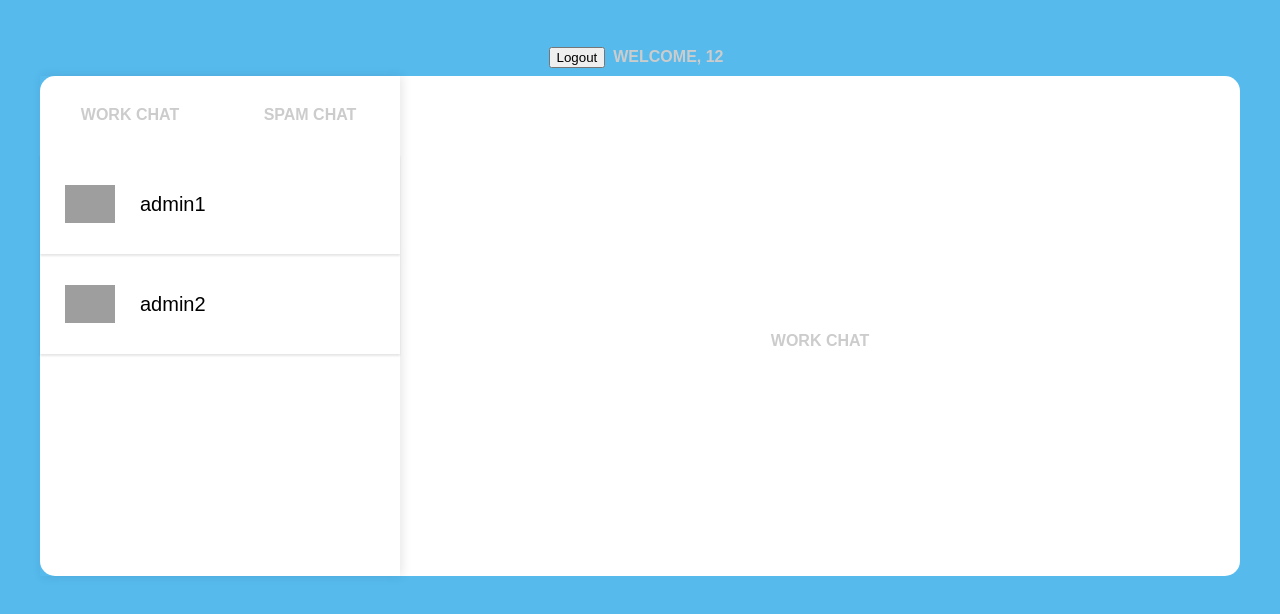
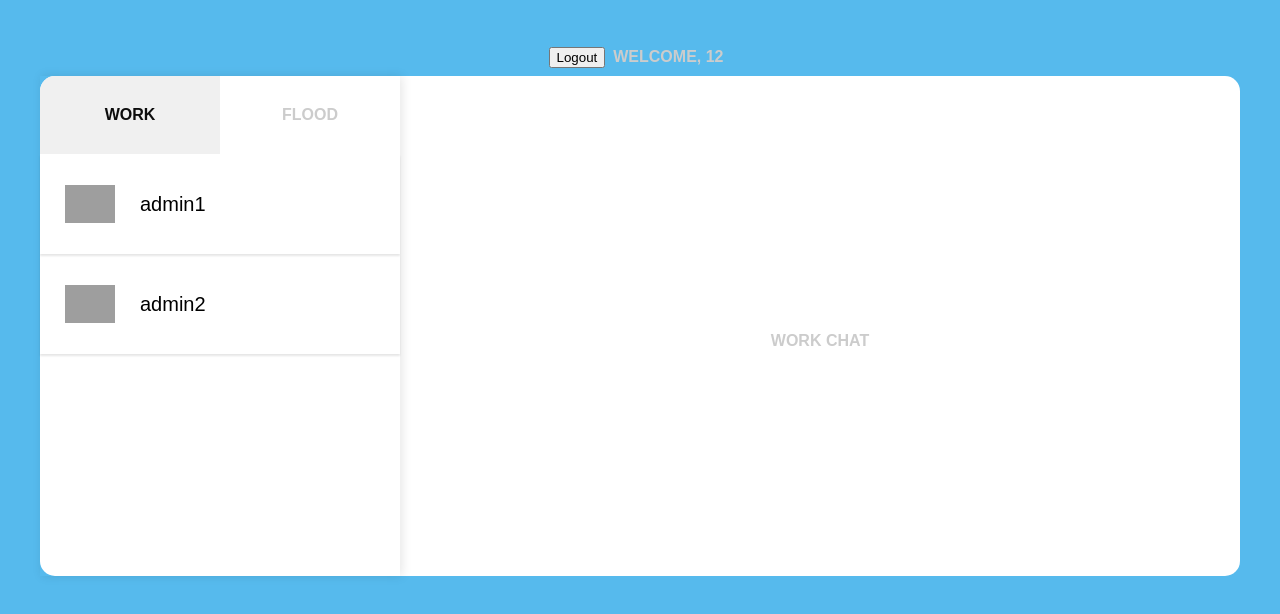
Before and after one commit to frostwOw13/Corporate-network, a React (Create React App) app: page / in a window 1280 px wide. Shown: the top 614 px of the page. Built offline with nearby package versions, Linux system fonts and the light colour scheme; grey boxes are pictures that could not be loaded.

Commit message:
feat: add switcher between chats

```diff
--- a/src/components/Chat/Chat.scss
+++ b/src/components/Chat/Chat.scss
@@ -35,8 +35,8 @@
         color: #0d0d0d;
       }
 
-      &:hover {
-        box-shadow: 0 2px 15px 0 rgba(0, 0, 0, 0.1);
+      &.active > h2 {
+        color: #0d0d0d;
       }
 
       h2 {
@@ -46,6 +46,28 @@
         width: 100%;
         margin: 0 auto;
         padding: 30px 0;
+      }
+    }
+
+    #work {
+      &:hover {
+        background-color: rgb(240, 240, 240);
+        border-radius: 15px 0 0 0;
+      }
+
+      &.active {
+        background-color: rgb(240, 240, 240);
+        border-radius: 15px 0 0 0;
+      }
+    }
+
+    #flood {
+      &:hover {
+        background-color: rgb(240, 240, 240);
+      }
+
+      &.active {
+        background-color: rgb(240, 240, 240);
       }
     }
   }
@@ -66,12 +88,6 @@
     box-shadow: 0 2px 2px 0 rgba(0, 0, 0, 0.1);
     transition: 0.15s all ease;
 
-    &:hover {
-      cursor: pointer;
-      box-shadow: 0 2px 15px 0 rgba(0, 0, 0, 0.1);
-      transform: scale(1.02);
-    }
-
     .contacts__image {
       background-image: url(../../assets/image/profile.png);
       width: 100px;
--- a/src/components/Chat/Chat.tsx
+++ b/src/components/Chat/Chat.tsx
@@ -1,15 +1,42 @@
-import React from 'react';
+import React, { useState } from 'react';
 
+import ChatFlood from './ChatFlood/ChatFlood';
 import ChatWork from './ChatWork/ChatWork';
 import './Chat.scss';
 
-const Chat = () => (
+const Chat = () => {
+  const [chat, setChat] = useState<string>('work');
+
+  const chatHandler = (e: React.MouseEvent<HTMLElement>) => {
+    const target = e.target as Element;
+    setChat(target.id);
+  };
+
+  return (
     <div className="chat__container">
       <div className="chat__wrapper">
         <div className="chat__contacts">
           <div className="contact__switcher">
-          <div className="switcher"><h2>Work Chat</h2></div>
-          <div className="switcher"><h2>Spam Chat</h2></div>
+            <div
+              aria-hidden="true"
+              className={
+                chat === 'work' ? 'switcher active' : 'switcher inactive'
+              }
+              id="work"
+              onClick={chatHandler}
+            >
+              <h2 id="work">Work</h2>
+            </div>
+            <div
+              aria-hidden="true"
+              className={
+                chat === 'flood' ? 'switcher active' : 'switcher inactive'
+              }
+              id="flood"
+              onClick={chatHandler}
+            >
+              <h2 id="flood">flood</h2>
+            </div>
           </div>
           <ul className="contacts__list">
             <li className="contacts__item">
@@ -22,9 +49,14 @@ const Chat = () => (
             </li>
           </ul>
         </div>
+        {chat === "work" ? (
           <ChatWork />
+        ) : (
+          <ChatFlood />
+        )}
       </div>
     </div>
   );
+};
 
 export default Chat;
--- /dev/null
+++ b/src/components/Chat/ChatFlood/ChatFlood.tsx
@@ -0,0 +1,9 @@
+import React from 'react';
+
+const ChatFlood = () => (
+  <div className="chat__box">
+    <h2 className="chat__title">Flood Chat</h2>
+  </div>
+);
+
+export default ChatFlood;
```
Also changed, not shown: src/components/Chat/ChatFlood/ChatFlood.scss (added). Lines whose indentation alone changed are shown as unchanged.
